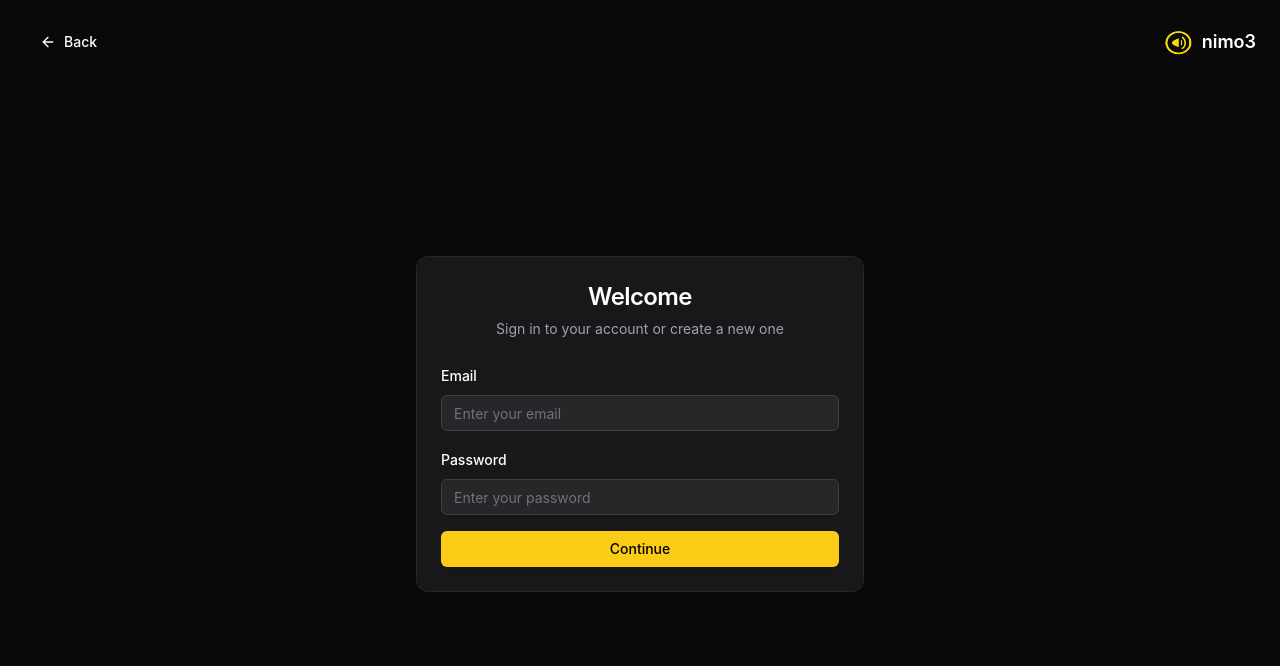
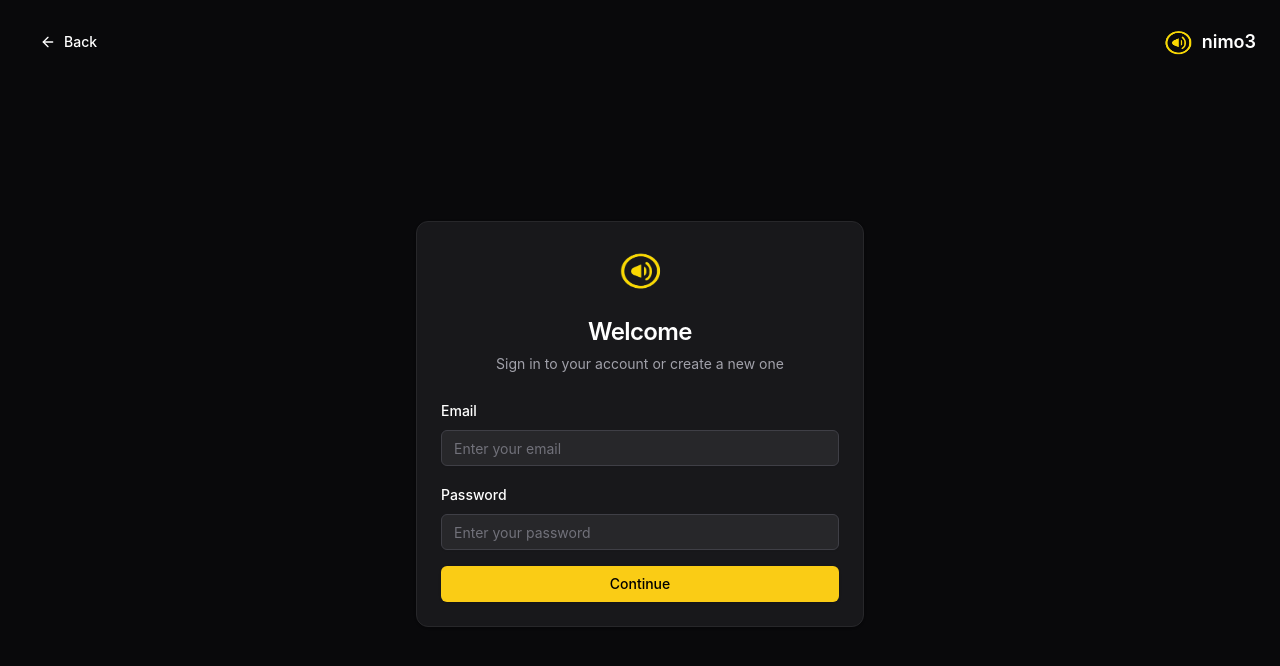
Before and after one commit to fozagtx/nemo3, a React (Vite) app: page /signin in a window 1280 px wide. Shown: the top 666 px of the page. Built offline with nearby package versions, Linux system fonts and the light colour scheme; no server answers.

Commit message:
Update branding to use nimo3 in camelCase with logo

```diff
--- a/src/components/Header.tsx
+++ b/src/components/Header.tsx
@@ -17,15 +17,14 @@ export function Header() {
           <div className="flex items-center space-x-2">
             <img
               src="/nemo-g.png"
-              alt="PodcastAI Logo"
+            alt="nimo3 Logo"
               className="w-8 h-8 rounded-sm"
             />
-            <span className="text-xl font-medium hidden md:block text-white">PodcastAI</span>
+            <span className="text-xl font-medium hidden md:block text-white">nimo3</span>
           </div>
           <Badge variant="secondary" className="bg-zinc-800 text-zinc-300 border-zinc-700">
             Built with bolt.new
           </Badge>
-          <span className="text-xl font-medium hidden md:block text-white">nimo3</span>
         </div>
 
         <nav className="flex items-center gap-3">
--- a/src/components/SignInPage.tsx
+++ b/src/components/SignInPage.tsx
@@ -83,6 +83,13 @@ export default function SignInPage() {
       <div className="relative z-10 flex items-center justify-center min-h-[calc(100vh-120px)] px-6">
         <Card className="w-full max-w-md bg-zinc-900 border-zinc-800">
           <CardHeader className="text-center">
+            <div className="flex justify-center mb-4">
+              <img
+                src="/nemo-g.png"
+                alt="nimo3 Logo"
+                className="w-12 h-12 rounded-lg"
+              />
+            </div>
             <CardTitle className="text-2xl text-white">Welcome</CardTitle>
             <CardDescription className="text-zinc-400">
               Sign in to your account or create a new one
```
